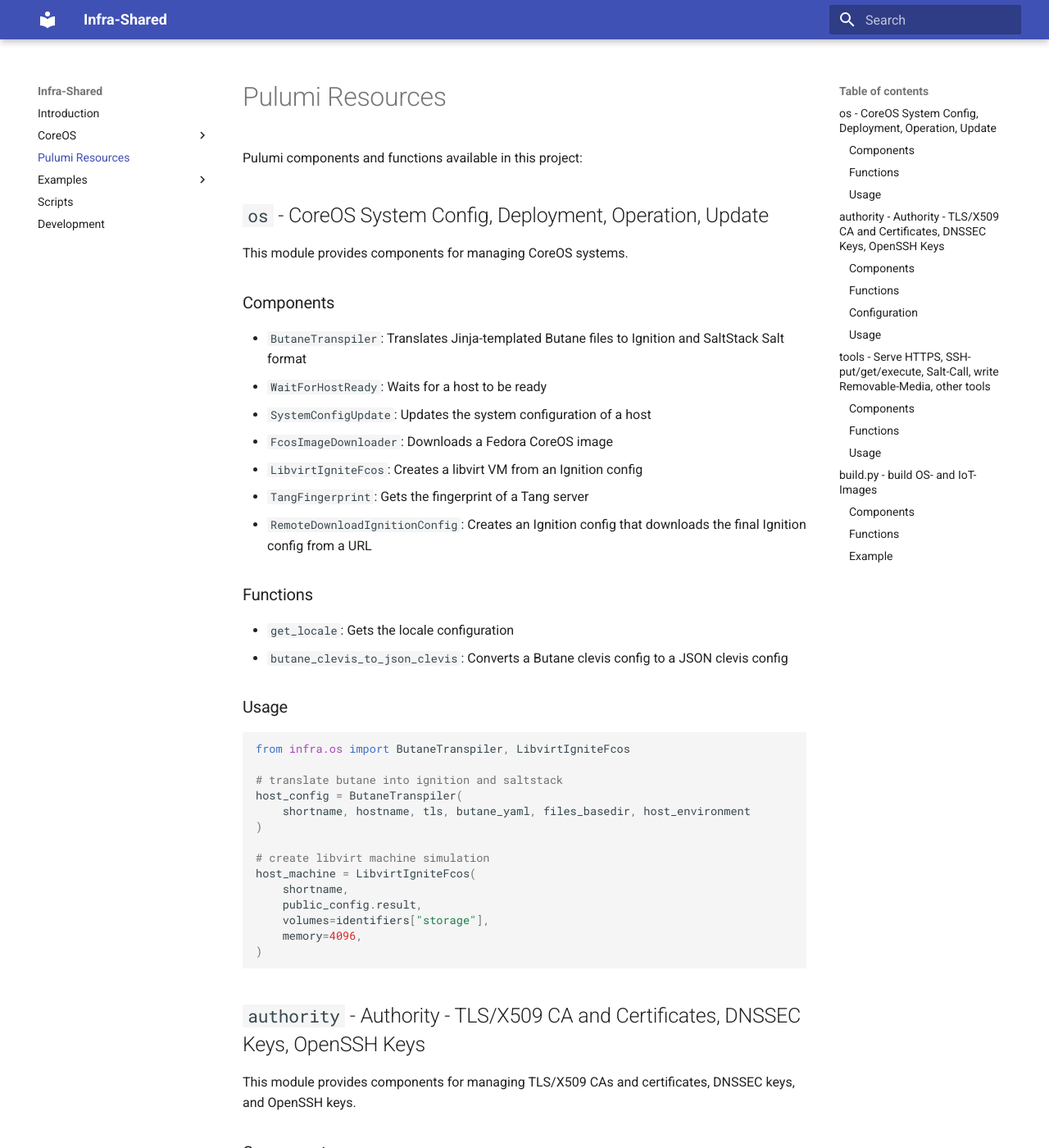
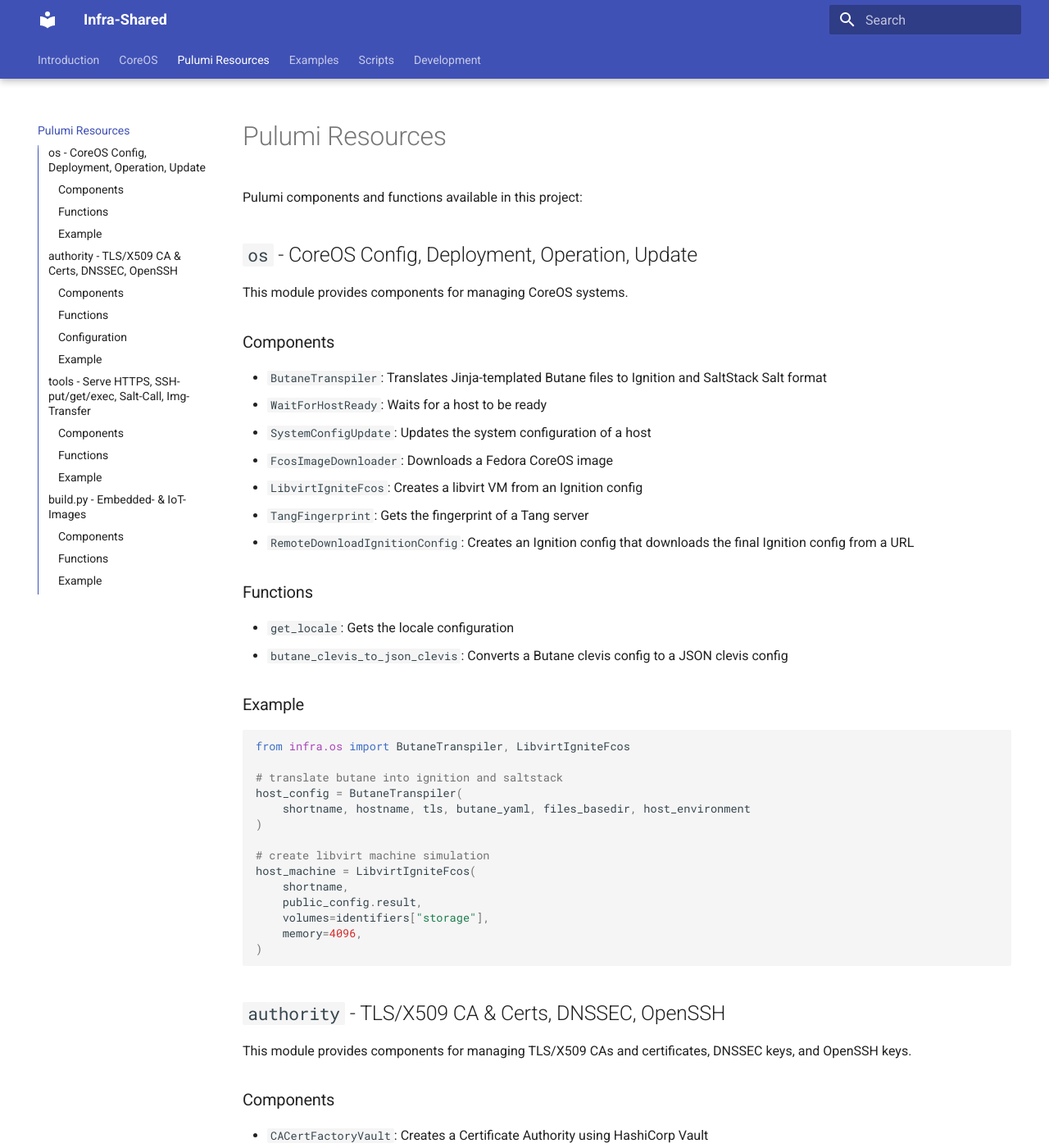
Before and after one commit to wuxxin/infra-shared, an MkDocs documentation site: the page built from docs/pulumi.md, in a window 1280 px wide and 1400 px high. Shown: the whole window at 82% size. Built offline with MkDocs 1.6.1 and Material for MkDocs 9.7.7, drawn with Linux system fonts in a browser that asks for light colours; some of the changed text lies outside the part shown.

Commit message:
update docs for pages publish

````diff
--- /dev/null
+++ b/docs/extra.css
@@ -0,0 +1,3 @@
+.md-grid {
+    max-width: 720px;
+}
--- a/docs/pulumi.md
+++ b/docs/pulumi.md
@@ -2,7 +2,7 @@
 
 Pulumi components and functions available in this project:
 
-## `os` - CoreOS System Config, Deployment, Operation, Update
+## `os` - CoreOS Config, Deployment, Operation, Update
 
 This module provides components for managing CoreOS systems.
 
@@ -21,7 +21,7 @@
 -   `get_locale`: Gets the locale configuration
 -   `butane_clevis_to_json_clevis`: Converts a Butane clevis config to a JSON clevis config
 
-### Usage
+### Example
 
 ```python
 from infra.os import ButaneTranspiler, LibvirtIgniteFcos
@@ -40,7 +40,7 @@
 )
 ```
 
-## `authority` - Authority - TLS/X509 CA and Certificates, DNSSEC Keys, OpenSSH Keys
+## `authority` - TLS/X509 CA & Certs, DNSSEC, OpenSSH
 
 This module provides components for managing TLS/X509 CAs and certificates, DNSSEC keys, and OpenSSH keys.
 
@@ -76,7 +76,7 @@
 -   `ns_extra_ksk_bundle`
 -   `ssh_provision_name`
 
-### Usage
+### Example
 
 ```python
 from infra.authority import create_host_cert
@@ -86,7 +86,7 @@
 ```
 
 
-## `tools` - Serve HTTPS, SSH-put/get/execute, Salt-Call, write Removable-Media, other tools
+## `tools` - Serve HTTPS, SSH-put/get/exec, Salt-Call, Img-Transfer
 
 This module provides various tools for use with Pulumi.
 
@@ -116,7 +116,7 @@
 -   `sha256sum_file`: Calculates the sha256sum of a file
 -   `yaml_loads`: Loads a YAML string
 
-### Usage
+### Example
 
 ```python
 from infra.tools import ServePrepare, ServeOnce
@@ -135,7 +135,7 @@
 )
 ```
 
-## `build.py` - build OS- and IoT-Images
+## `build.py` - Embedded- & IoT- Images
 
 This module provides components for building OpenWRT Linux, Raspberry PI Extras, ESPHOME ESP32 Sensor/Actor Devices Images.
 
--- a/mkdocs.yml
+++ b/mkdocs.yml
@@ -2,6 +2,16 @@
 
 theme:
   name: material
+  features:
+    - toc.integrate
+    - navigation.top
+    - navigation.instant
+    - navigation.tracking
+    - navigation.tabs
+    - navigation.tabs.sticky
+
+extra_css:
+  - docs/extra.css
 
 plugins:
   - search
````
Also changed, not shown: README.md (+17 -17 lines).
